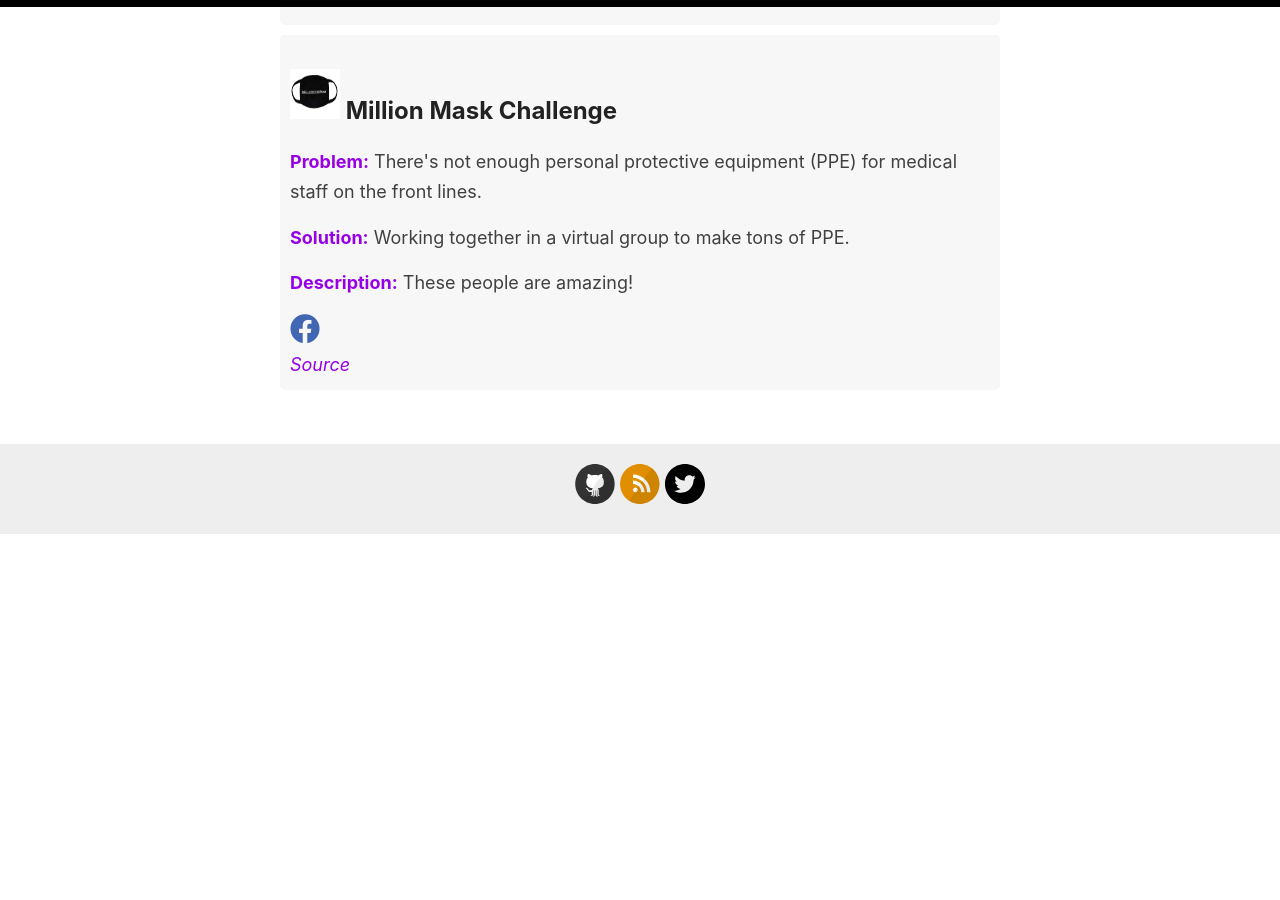
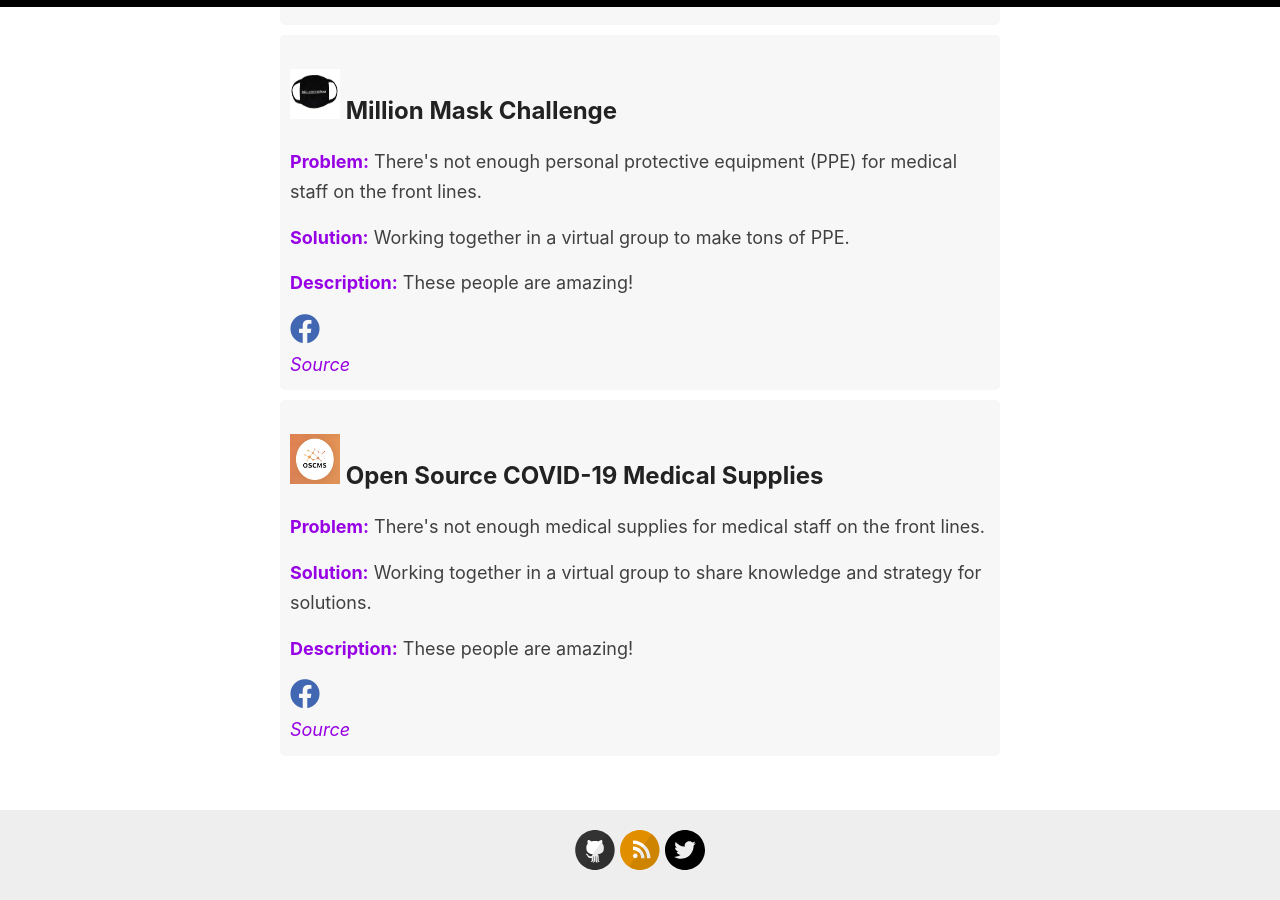
Before and after one commit to justinlewis/covid19-actionables, a Jekyll site: the page built from _pages/problem-solvers.md, in a window 1280 px wide and 900 px high, scrolled down 1825 px. Built offline with Jekyll 4.4.1, drawn with Linux system fonts in a browser that asks for light colours; nearby versions of some CDN libraries; before the commit the page ends 2359 px from its top, so only the background shows below that.

Commit message:
added 2 groups

```diff
--- a/_data/opensource-solutions.yml
+++ b/_data/opensource-solutions.yml
@@ -28,3 +28,9 @@
   description: Comprehensive instructions recommended for situations where no other option is available.
   company: Seattle Makers
   companylink: https://seattlemakers.org/
+
+- title: Help With COVID-19
+  link: https://helpwithcovid.com/
+  description: Forum for new or established projects helping with the COVID-19 crisis that need help. Volunteer yourself or create a new one.
+  company: Community Driven
+  companylink: https://helpwithcovid.com/
--- a/_data/problem-solvers.yml
+++ b/_data/problem-solvers.yml
@@ -52,3 +52,14 @@
   source: https://www.facebook.com/groups/MillionMaskChallengeSpokane/
   helpinfo:
   description: These people are amazing!
+
+- title: Open Source COVID-19 Medical Supplies
+  problem: There's not enough medical supplies for medical staff on the front lines.
+  solution: Working together in a virtual group to share knowledge and strategy for solutions.
+  logo: oscms-logo.png
+  url: https://www.facebook.com/groups/opensourcecovid19medicalsupplies/
+  twitter:
+  facebook: https://www.facebook.com/groups/opensourcecovid19medicalsupplies/
+  source: https://www.facebook.com/groups/opensourcecovid19medicalsupplies/
+  helpinfo:
+  description: These people are amazing!
```
Also changed, not shown: images/logos/oscms-logo.png (added).
